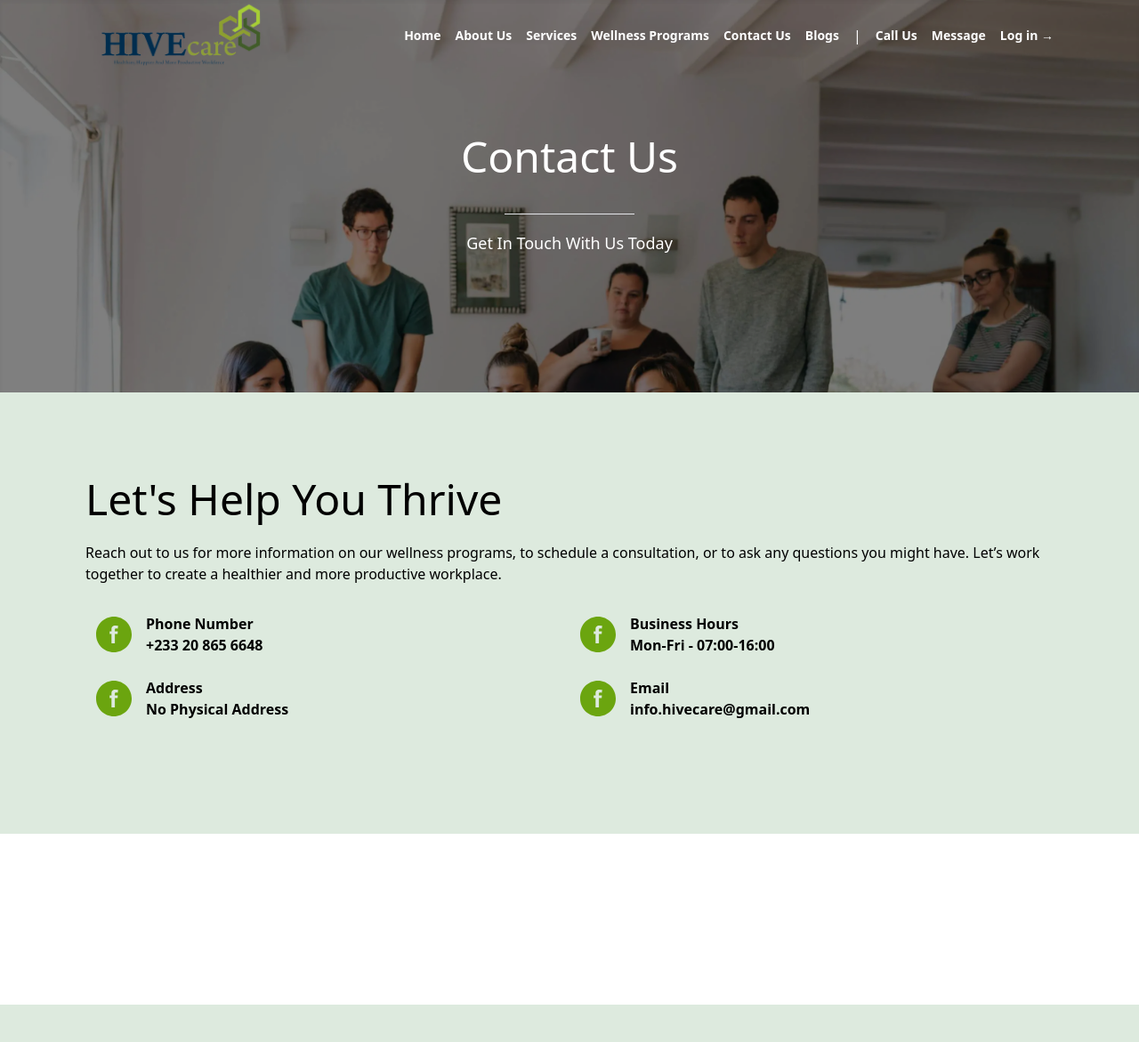
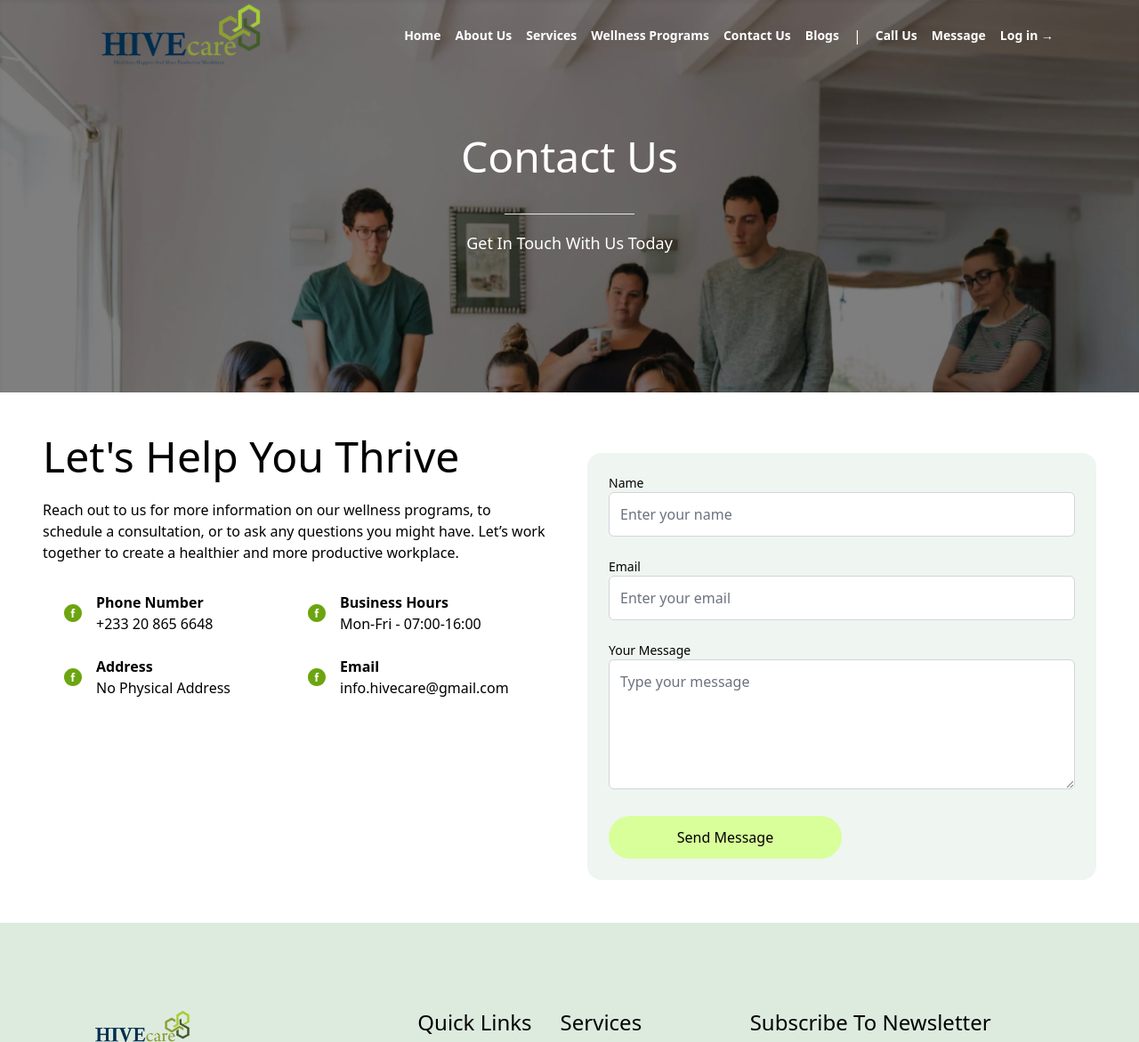
Before and after one commit to jayhklasiq/HiveCare, a website: page contact.html in a window 1280 px wide. Shown: the top 1171 px of the page at 89% size. Drawn offline with nearby package versions, Linux system fonts and the light colour scheme.

Commit message:
Contact Page Completed.

```diff
--- a/contact.html
+++ b/contact.html
@@ -81,46 +81,58 @@
             </div>
         </div>
         <main>
-            <section class="flex flex-col p-12 md:grid md:grid-rows-[1fr_auto] md:auto-rows-auto sm:p-24 sm:gap-5 bg-[#DDEADE]">
+            <section class="p-12 md:grid md:grid-cols-2 gap-10">
                 <div class="">
                     <div class="content-center text-center md:text-left">
                         <h1 class="text-5xl mb-6">Let's Help You Thrive</h1>
                         <p>Reach out to us for more information on our wellness programs, to schedule a consultation, or to ask any questions you might have. Let’s work together to create a healthier and more productive workplace.</p>
                     </div>
-                    <div class="grid grid-cols-2 grid-rows-2 mt-5">
+                    <div class="m-3 md:grid md:grid-cols-2 md:grid-rows-2 md:mt-5">
                         <div class="flex p-3 gap-4 font-bold">
-                            <img class="w-10" src="public/images/facebook-round-svgrepo-com.svg" alt="phone-icon">
+                            <img class="w-5" src="public/images/facebook-round-svgrepo-com.svg" alt="phone-icon">
                             <div>
                                 <p>Phone Number</p>
-                                <p>+233 20 865 6648</p>
+                                <p class="font-thin">+233 20 865 6648</p>
                             </div>
                         </div>
                         <div class="flex p-3 gap-4 font-bold">
-                            <img class="w-10" src="public/images/facebook-round-svgrepo-com.svg" alt="phone-icon">
+                            <img class="w-5" src="public/images/facebook-round-svgrepo-com.svg" alt="phone-icon">
                             <div>
                                 <p>Business Hours</p>
-                                <p>Mon-Fri - 07:00-16:00</p>
+                                <p class="font-thin">Mon-Fri - 07:00-16:00</p>
                             </div>
                         </div>
                         <div class="flex p-3 gap-4 font-bold">
-                            <img class="w-10" src="public/images/facebook-round-svgrepo-com.svg" alt="phone-icon">
+                            <img class="w-5" src="public/images/facebook-round-svgrepo-com.svg" alt="phone-icon">
                             <div>
                                 <p>Address</p>
-                                <p>No Physical Address</p>
+                                <p class="font-thin">No Physical Address</p>
                             </div>
                         </div>
                         <div class="flex p-3 gap-4 font-bold">
-                            <img class="w-10" src="public/images/facebook-round-svgrepo-com.svg" alt="phone-icon">
+                            <img class="w-5" src="public/images/facebook-round-svgrepo-com.svg" alt="phone-icon">
                             <div>
                                 <p>Email</p>
-                                <a href="mailto:info.hivecare@gmail.com">info.hivecare@gmail.com</a>
+                                <a class="font-thin text-wrap" href="mailto:info.hivecare@gmail.com">info.hivecare@gmail.com</a>
                             </div>
                         </div>
                     </div>
                 </div>
-                </div>
-            </section>
-            <section class="grid grid-cols-1 sm:grid-cols-3 p-8 sm:p-24 gap-5">
+                <form class="mt-5 bg-[#EFF5F0] rounded-2xl p-6 flex flex-col gap-6">
+                    <div>
+                        <label for="name" class="block text-sm font-medium">Name</label>
+                        <input type="text" id="name" placeholder="Enter your name" class="w-full p-3 rounded-md border border-gray-300 focus:outline-none focus:ring-2 focus:ring-[#D8FF9A] focus:border-transparent">
+                    </div>
+                    <div>
+                        <label for="email" class="block text-sm font-medium">Email</label>
+                        <input type="email" id="email" placeholder="Enter your email" class="w-full p-3 rounded-md border border-gray-300 focus:outline-none focus:ring-2 focus:ring-[#D8FF9A] focus:border-transparent">
+                    </div>
+                    <div>
+                        <label for="message" class="block text-sm font-medium">Your Message</label>
+                        <textarea id="message" placeholder="Type your message" rows="5" class="w-full p-3 rounded-md border border-gray-300 focus:outline-none focus:ring-2 focus:ring-[#D8FF9A] focus:border-transparent"></textarea>
+                    </div>
+                    <button type="submit" class="w-[50%] p-3 text-black bg-[#D8FF9A] rounded-full hover:bg-[#c0e68d] focus:outline-none focus:ring-2 focus:ring-[#D8FF9A] focus:ring-opacity-50"> Send Message </button>
+                </form>
             </section>
         </main>
         <footer class="bg-[#DDEADE] p-12 sm:p-24">
```
